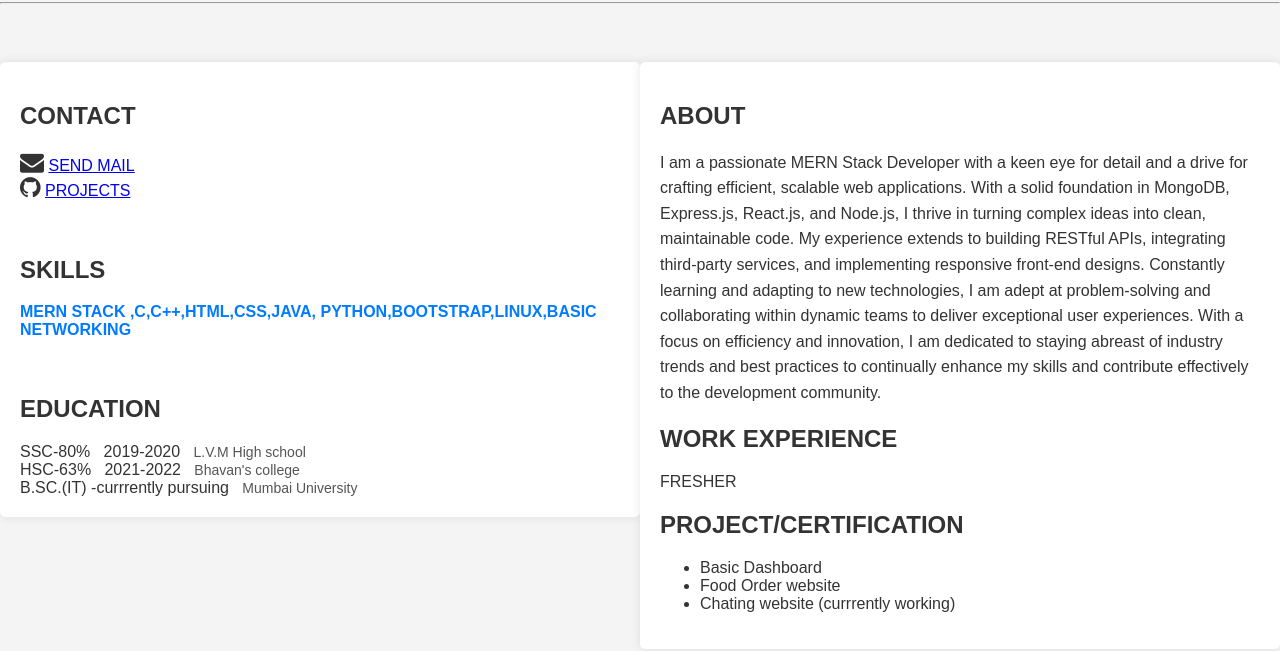
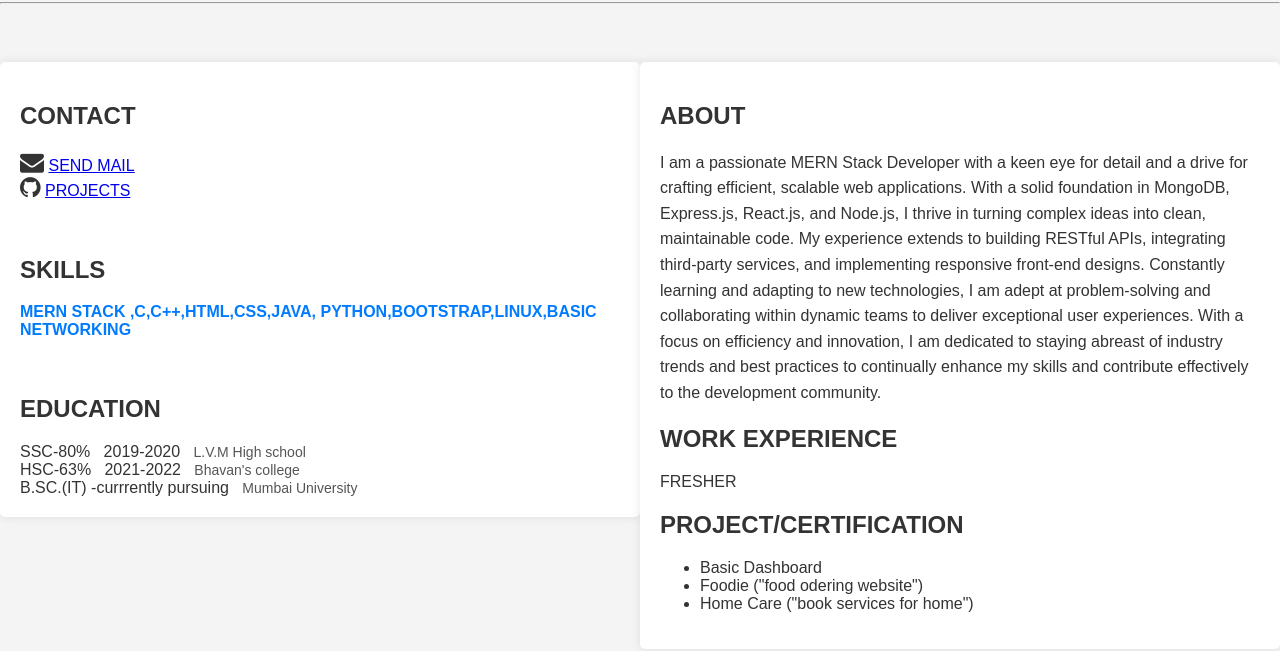
Before and after one commit to Rohan-developer028/resume, a plain HTML site: page index.html in a window 1280 px wide. Shown: the part 125-776 px from the top of the page. Drawn offline with Linux system fonts and the light colour scheme.

Commit message:
Update index.html

```diff
--- a/index.html
+++ b/index.html
@@ -57,7 +57,13 @@
 <p>
 
 
-I am a passionate MERN Stack Developer with a keen eye for detail and a drive for crafting efficient, scalable web applications. With a solid foundation in MongoDB, Express.js, React.js, and Node.js, I thrive in turning complex ideas into clean, maintainable code.  My experience extends to building RESTful APIs, integrating third-party services, and implementing responsive front-end designs. Constantly learning and adapting to new technologies, I am adept at problem-solving and collaborating within dynamic teams to deliver exceptional user experiences. With a focus on efficiency and innovation, I am dedicated to staying abreast of industry trends and best practices to continually enhance my skills and contribute effectively to the development community.
+I am a passionate MERN Stack Developer with a keen eye for detail and a drive for crafting efficient, scalable web applications. With a
+	solid foundation in MongoDB, Express.js, React.js, and Node.js, I thrive in turning complex ideas into
+	clean, maintainable code.  My experience extends to building RESTful APIs, integrating third-party services, and
+	implementing responsive front-end designs. Constantly learning and adapting to new technologies, I am adept at problem-solving
+	and collaborating within dynamic teams to deliver exceptional user experiences. With a focus on efficiency and innovation, I am
+	dedicated to staying abreast of industry trends and best practices to continually enhance my skills and contribute effectively
+	to the development community.
 </p>
 </section>
 <section>
@@ -70,10 +76,10 @@ I am a passionate MERN Stack Developer with a keen eye for detail and a drive fo
 Basic Dashboard
 </li>
 <li>
-Food Order website
+Foodie ("food odering website")
 </li>
 <li>
-Chating website (currrently working)
+Home Care ("book services for home")
 </li>
 </ul>
 </div>
```
